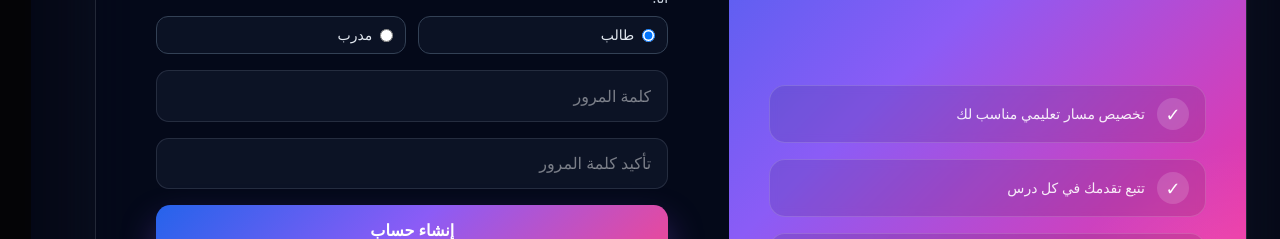
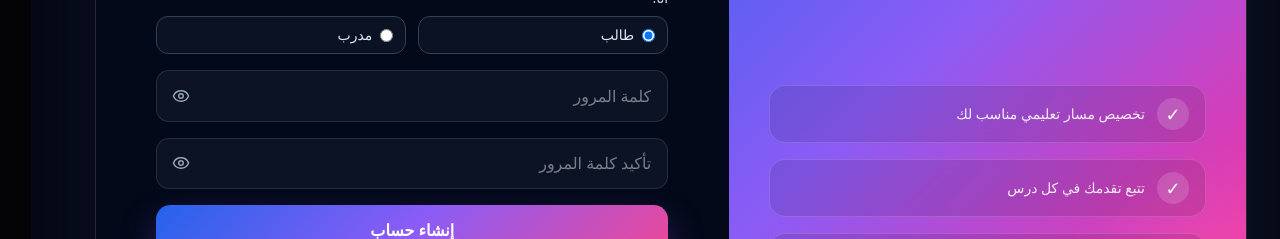
Before and after one commit to ahmedeldawly/Masar-Platform, a Next.js app: page /register in a window 1280 px wide. Shown: the part 410-649 px from the top of the page. Built offline with nearby package versions, Linux system fonts and the light colour scheme.

Commit message:
fix: improve registration and password visibility

```diff
--- a/src/app/api/auth/register/route.ts
+++ b/src/app/api/auth/register/route.ts
@@ -17,7 +17,8 @@ export async function POST(req: Request) {
       );
     }
 
-    const { fullName, email, phone, password, role } = parsed.data;
+    const { fullName, phone, password, role } = parsed.data;
+    const email = parsed.data.email.trim().toLowerCase();
 
     const existing = await prisma.user.findUnique({ where: { email } });
     if (existing) {
@@ -63,6 +64,12 @@ export async function POST(req: Request) {
     );
   } catch (err) {
     console.error("Register error:", err);
+    if (err && typeof err === "object" && "code" in err && err.code === "P2002") {
+      return NextResponse.json(
+        { error: "EMAIL_ALREADY_EXISTS" },
+        { status: 409 }
+      );
+    }
     return NextResponse.json({ error: "SERVER_ERROR" }, { status: 500 });
   }
 }
--- a/src/app/register/page.tsx
+++ b/src/app/register/page.tsx
@@ -4,12 +4,15 @@ import { useState } from "react";
 import { useRouter } from "next/navigation";
 import { useForm } from "react-hook-form";
 import { zodResolver } from "@hookform/resolvers/zod";
+import { Eye, EyeOff } from "lucide-react";
 import { registerSchema, type RegisterInput } from "@/lib/validation/auth";
 
 export default function RegisterPage() {
   const router = useRouter();
   const [serverError, setServerError] = useState<string | null>(null);
   const [submitting, setSubmitting] = useState(false);
+  const [showPassword, setShowPassword] = useState(false);
+  const [showConfirmPassword, setShowConfirmPassword] = useState(false);
 
   const {
     register,
@@ -32,16 +35,24 @@ export default function RegisterPage() {
         body: JSON.stringify(data),
       });
 
+      const payload = await res.json().catch(() => null);
+
       if (res.status === 409) {
         setServerError("البريد الإلكتروني مستخدم بالفعل.");
         return;
       }
       if (!res.ok) {
-        setServerError("حدث خطأ، حاول مرة أخرى.");
+        setServerError(
+          payload?.details?.fieldErrors
+            ? "راجع البيانات المدخلة وحاول مرة أخرى."
+            : "حدث خطأ في الخادم، حاول مرة أخرى."
+        );
         return;
       }
 
       router.push("/login?registered=1");
+    } catch {
+      setServerError("تعذر الاتصال بالخادم. تحقق من الإنترنت وحاول مرة أخرى.");
     } finally {
       setSubmitting(false);
     }
@@ -146,12 +157,22 @@ export default function RegisterPage() {
                 </div>
 
                 <div>
+                  <div className="relative">
                     <input
-                    className="input-field"
-                    type="password"
+                      className="input-field pl-12"
+                      type={showPassword ? "text" : "password"}
                       placeholder="كلمة المرور"
                       {...register("password")}
                     />
+                    <button
+                      type="button"
+                      onClick={() => setShowPassword((visible) => !visible)}
+                      className="absolute left-3 top-1/2 -translate-y-1/2 rounded-md p-1 text-slate-400 transition hover:text-white"
+                      aria-label={showPassword ? "إخفاء كلمة المرور" : "إظهار كلمة المرور"}
+                    >
+                      {showPassword ? <EyeOff size={18} /> : <Eye size={18} />}
+                    </button>
+                  </div>
                   {errors.password && (
                     <p className="mt-1 text-sm text-pink-300">
                       {errors.password.message}
@@ -160,12 +181,22 @@ export default function RegisterPage() {
                 </div>
 
                 <div>
+                  <div className="relative">
                     <input
-                    className="input-field"
-                    type="password"
+                      className="input-field pl-12"
+                      type={showConfirmPassword ? "text" : "password"}
                       placeholder="تأكيد كلمة المرور"
                       {...register("confirmPassword")}
                     />
+                    <button
+                      type="button"
+                      onClick={() => setShowConfirmPassword((visible) => !visible)}
+                      className="absolute left-3 top-1/2 -translate-y-1/2 rounded-md p-1 text-slate-400 transition hover:text-white"
+                      aria-label={showConfirmPassword ? "إخفاء تأكيد كلمة المرور" : "إظهار تأكيد كلمة المرور"}
+                    >
+                      {showConfirmPassword ? <EyeOff size={18} /> : <Eye size={18} />}
+                    </button>
+                  </div>
                   {errors.confirmPassword && (
                     <p className="mt-1 text-sm text-pink-300">
                       {errors.confirmPassword.message}
```
Also changed, not shown: package.json (+4 -3 lines), 1 other file (tests, documents, lock files or other folders). Lines whose indentation alone changed are shown as unchanged.
